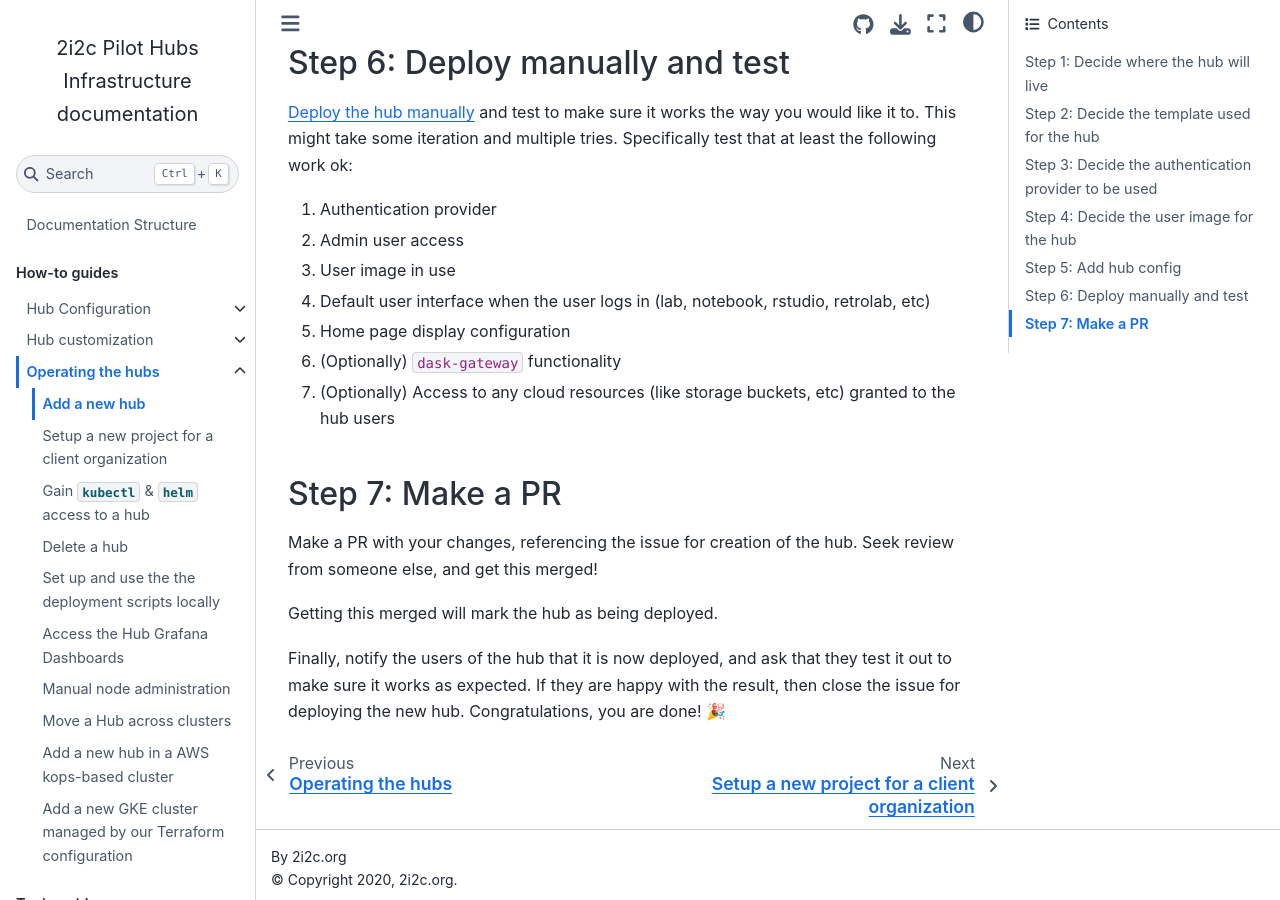
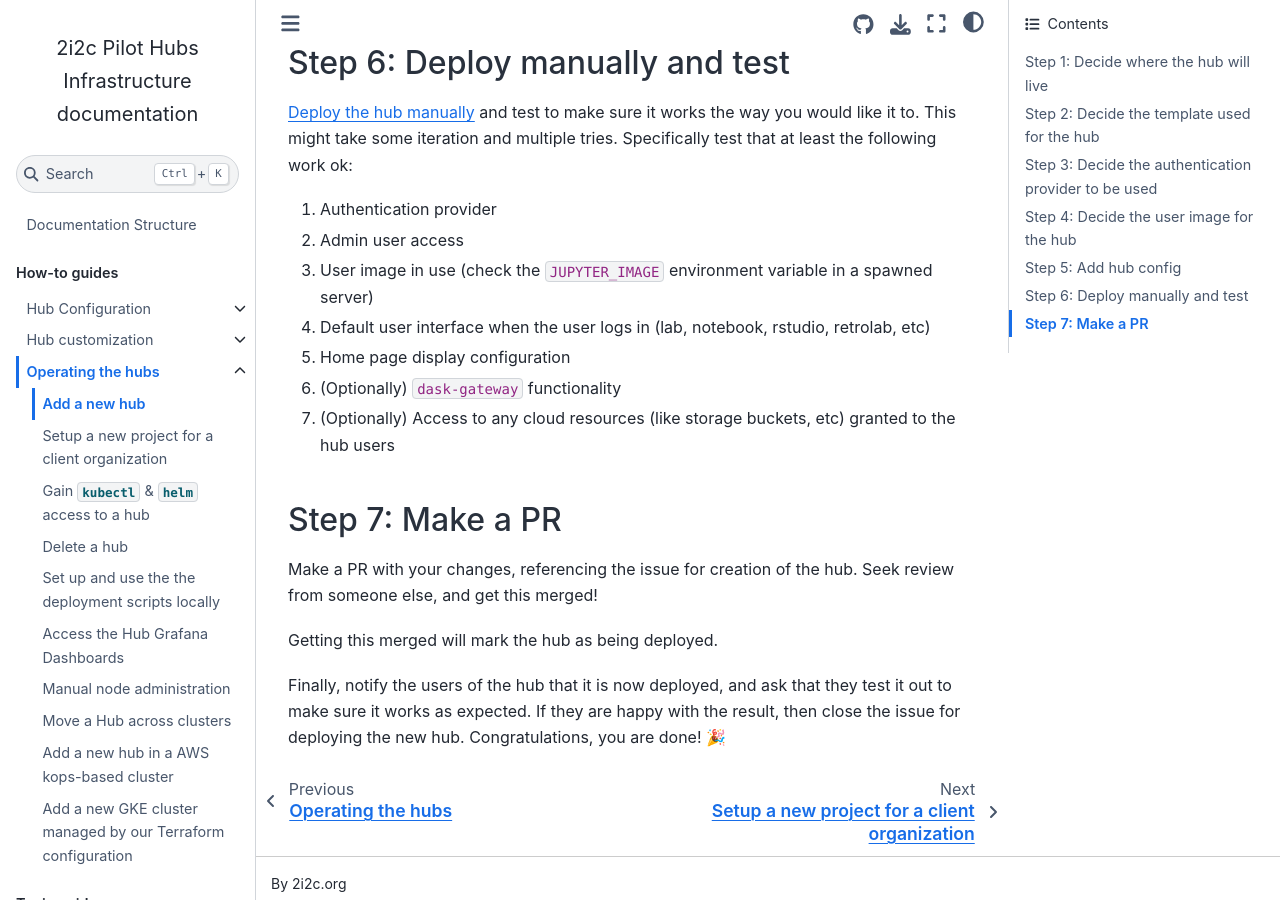
Before and after one commit to 2i2c-org/infrastructure, a Sphinx documentation site: the page built from docs/howto/operate/add-hub.md, in a window 1280 px wide and 900 px high, scrolled down 1411 px. Built offline with Sphinx 7.4.7 and the Sphinx Book theme 1.1.4, drawn with Linux system fonts in a browser that asks for light colours; pages that are not in the unit, such as notebooks, are missing from menus; the version number could not be read and is left out.

Commit message:
Note how to test user image used

```diff
--- a/docs/howto/operate/add-hub.md
+++ b/docs/howto/operate/add-hub.md
@@ -59,12 +59,13 @@
 
 1. Authentication provider
 2. Admin user access
-3. User image in use
+3. User image in use (check the `JUPYTER_IMAGE` environment variable in a spawned server)
 4. Default user interface when the user logs in (lab, notebook, rstudio, retrolab, etc)
 5. Home page display configuration
 6. (Optionally) `dask-gateway` functionality
 7. (Optionally) Access to any cloud resources (like storage buckets, etc)
    granted to the hub users
+
 ## Step 7: Make a PR
 
 Make a PR with your changes, referencing the issue for creation of the hub. Seek
```
